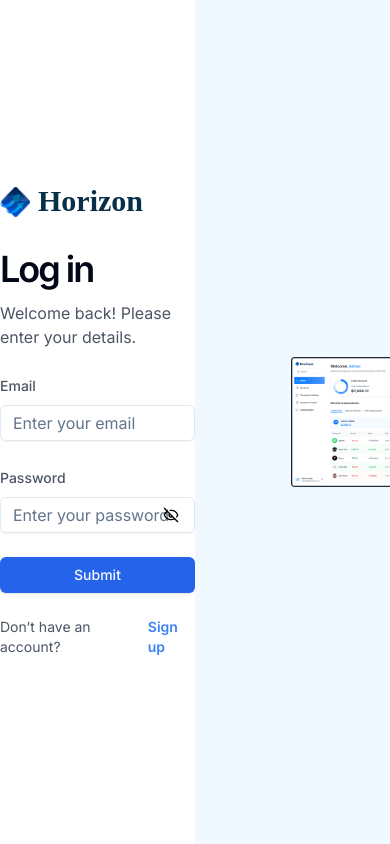
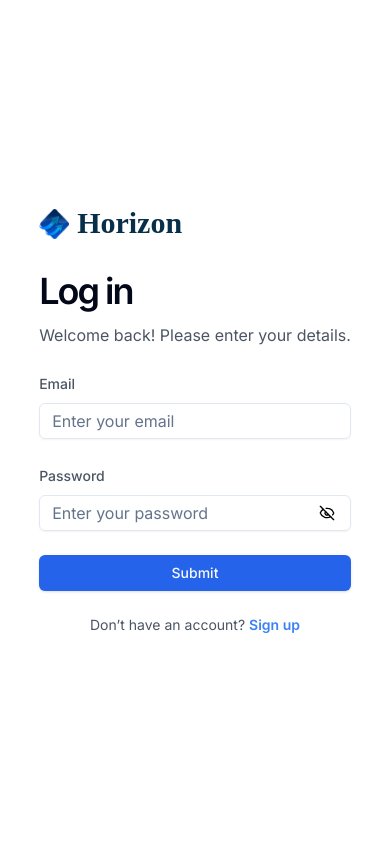
Before and after one commit to gabifrancamr/horizon-banking, a Next.js app: page /login in a window 390 px wide. Built offline with nearby package versions, Linux system fonts and the light colour scheme.

Commit message:
responsive design login page

```diff
--- a/src/app/login/page.tsx
+++ b/src/app/login/page.tsx
@@ -3,7 +3,7 @@
 
 export default function Login() {
     return (
-        <div className="grid min-h-screen grid-cols-2 antialiased">
+        <div className="sm:grid min-h-screen sm:grid-cols-2 antialiased">
             <LoginForm />
             <Demo />
         </div>
--- a/src/components/demo/Demo.tsx
+++ b/src/components/demo/Demo.tsx
@@ -3,7 +3,7 @@
 
 export function Demo() {
     return (
-        <div className="bg-sky-50 flex items-center relative overflow-hidden">
+        <div className="hidden sm:flex items-center relative bg-sky-50  overflow-hidden">
             <Image className='absolute left-24' src={screen} alt='screen demo' quality={100} />
         </div>
     )
--- a/src/components/loginForm/LoginForm.tsx
+++ b/src/components/loginForm/LoginForm.tsx
@@ -30,7 +30,7 @@
     })
 
     return (
-        <div className='flex items-center justify-center'>
+        <div className='flex items-center justify-center h-[100vh] sm:col-span-1 px-3 md:px-0'>
             <div className='space-y-8'>
                 <div className='flex gap-2'>
                     <Image src={logo} alt='horizon bank logo' width={30} height={30} />
```
